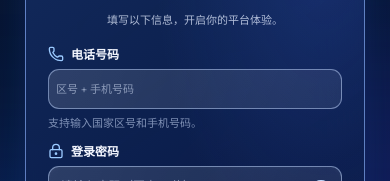
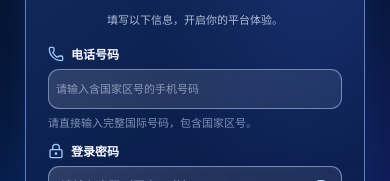
Before and after one commit to xiaolongsvip/whatsapp-task-platform, a Next.js app in the folder apps/web/: page /register in a window 390 px wide. Shown: the part 136-317 px from the top of the page. Built offline with nearby package versions, Linux system fonts and the light colour scheme.

Commit message:
Remove country selector completely; require full international number in phone field

```diff
--- a/apps/web/src/components/auth-form.tsx
+++ b/apps/web/src/components/auth-form.tsx
@@ -30,7 +30,7 @@ export function AuthForm({ mode }: { mode: AuthMode }) {
     setNotice("");
     const fullPhone = phone.replace(/\D/g, "");
     if (!/^\d{8,15}$/.test(fullPhone)) {
-      setError("请输入正确的国际手机号码，包含国家区号。");
+      setError("请输入完整的国际手机号码，必须包含国家区号。");
       return;
     }
     if (password.length < 6 || password.length > 128) {
@@ -120,9 +120,9 @@ export function AuthForm({ mode }: { mode: AuthMode }) {
           <div className="aurora-field">
             <label htmlFor="auth-phone"><Phone size={17} /> 电话号码</label>
             <div className="aurora-phone-control">
-              <input id="auth-phone" name="phone" type="tel" inputMode="tel" autoComplete="tel" placeholder="区号 + 手机号码" value={phone} onChange={(event) => handlePhoneChange(event.target.value)} required maxLength={22} />
+              <input id="auth-phone" name="phone" type="tel" inputMode="tel" autoComplete="tel" placeholder="请输入含国家区号的手机号码" value={phone} onChange={(event) => handlePhoneChange(event.target.value)} required maxLength={22} />
             </div>
-            {isRegister && <span className="aurora-auth-hint">支持输入国家区号和手机号码。</span>}
+            {isRegister && <span className="aurora-auth-hint">请直接输入完整国际号码，包含国家区号。</span>}
           </div>
 
           <div className="aurora-field">
```
